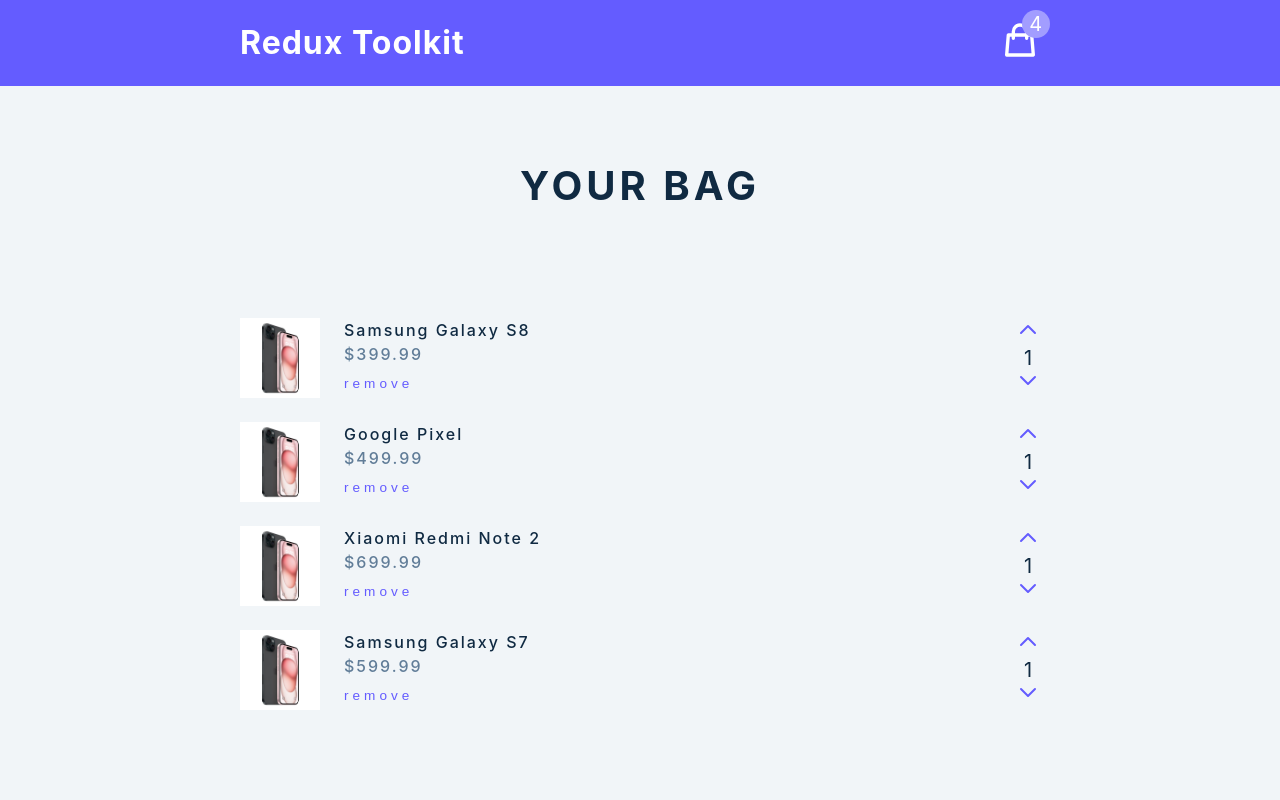
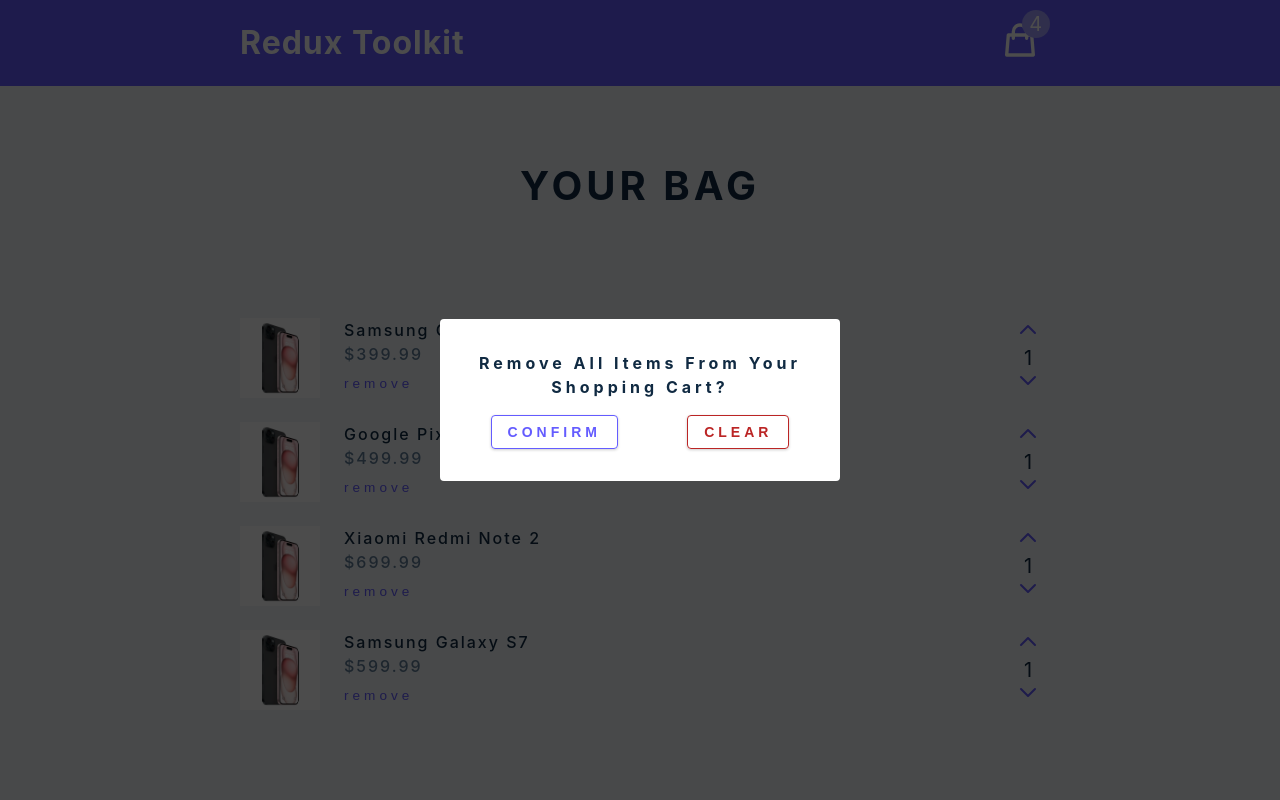
Before and after one commit to UsamaBhakrani/reduxcart-react, a React (Vite) app: page / in a window 1280 px wide. Shown: the top 800 px of the page. Built offline with nearby package versions, Linux system fonts and the light colour scheme.

Commit message:
Modal and Modal Slice

```diff
--- a/src/App.jsx
+++ b/src/App.jsx
@@ -3,6 +3,7 @@
 import CartContainer from "./components/CartContainer";
 import { useEffect } from "react";
 import { calculateTotals } from "./slice/cartSlice";
+import Modal from "./components/Modal";
 
 const App = () => {
   const { cartItems } = useSelector((state) => state.cart);
@@ -13,10 +14,11 @@
   }, [cartItems]);
 
   return (
-    <div>
+    <main>
+      <Modal />
       <NavBar />
       <CartContainer />
-    </div>
+    </main>
   );
 };
 
--- /dev/null
+++ b/src/components/Modal.jsx
@@ -0,0 +1,20 @@
+
+const Modal = () => {
+  return (
+    <aside className="modal-container">
+      <div className="modal">
+        <h4>Remove all items from your shopping cart?</h4>
+        <div className="btn-container">
+          <button type="button" className="btn confirm-btn">
+            Confirm
+          </button>
+          <button type="button" className="btn clear-btn">
+            Clear
+          </button>
+        </div>
+      </div>
+    </aside>
+  );
+};
+
+export default Modal;
--- a/src/slice/cartSlice.jsx
+++ b/src/slice/cartSlice.jsx
@@ -4,8 +4,8 @@
 export const cartSlice = createSlice({
   name: "cart",
   initialState: {
-    cartItems: cartItems,
-    amount: 2,
+    cartItems,
+    amount: 1,
     total: 0,
     isLoading: true,
   },
```
Also changed, not shown: src/slice/modalSlice.jsx (added).
